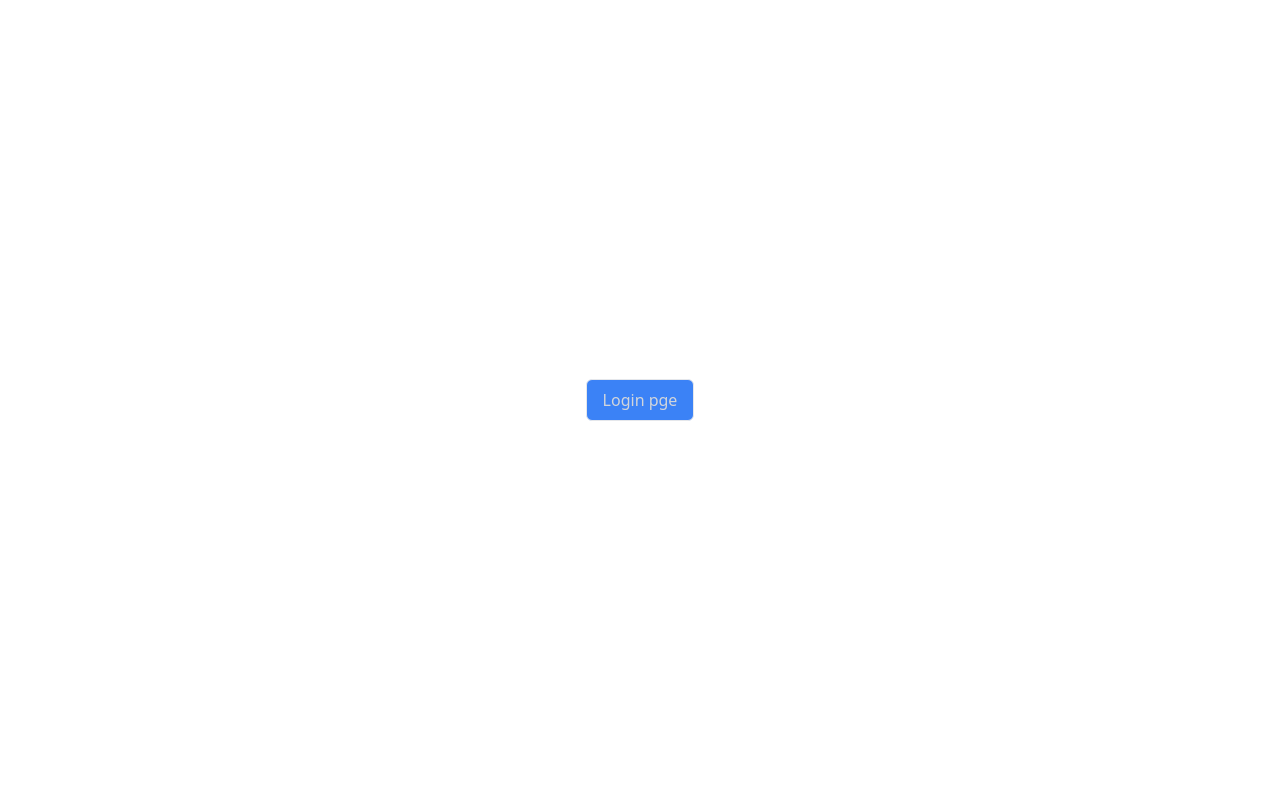
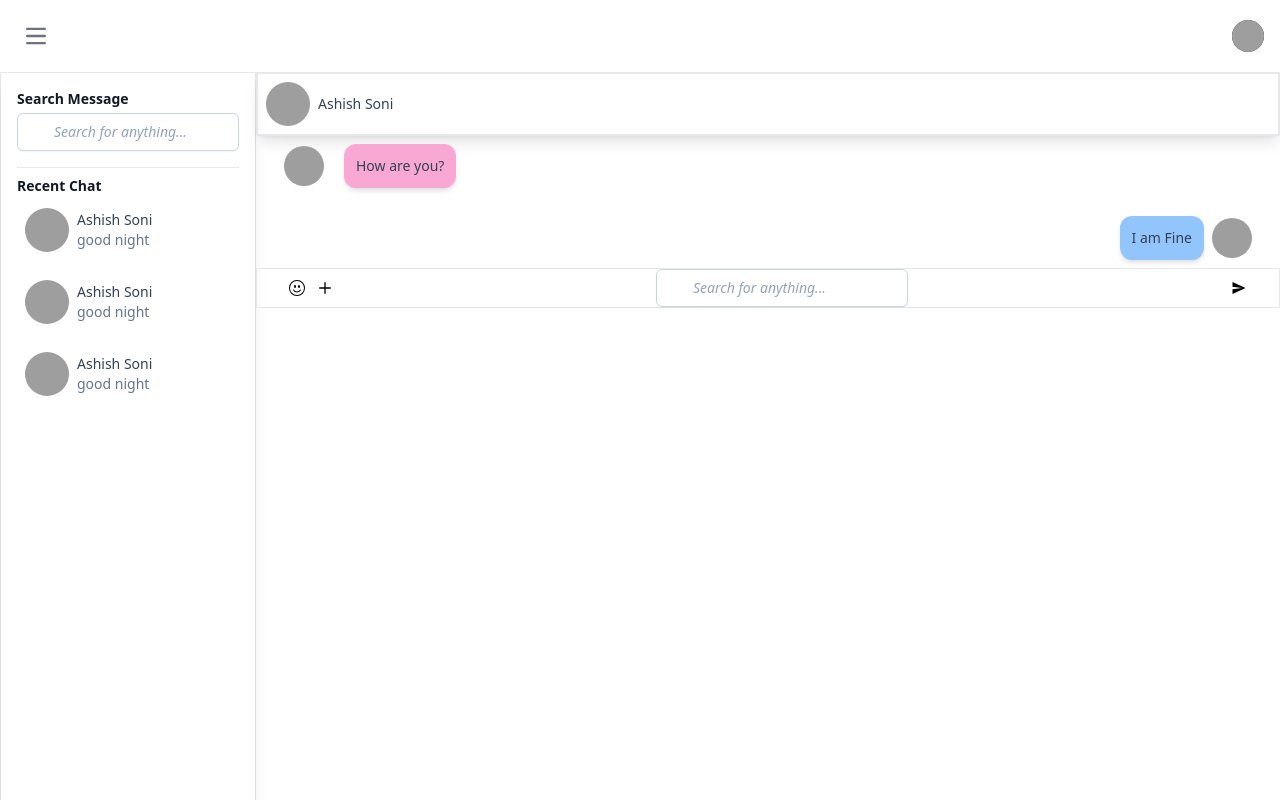
Before and after one commit to ashish385/Chat-App, a React (Create React App) app: page / in a window 1280 px wide. Built offline with nearby package versions, Linux system fonts and the light colour scheme; grey boxes are pictures that could not be loaded.

Commit message:
add dashboard

```diff
--- a/package.json
+++ b/package.json
@@ -7,6 +7,7 @@
     "react": "^18.2.0",
     "react-dom": "^18.2.0",
     "react-hot-toast": "^2.4.1",
+    "react-icons": "^4.10.1",
     "react-router-dom": "^6.15.0",
     "react-scripts": "5.0.1",
     "web-vitals": "^2.1.4"
--- /dev/null
+++ b/src/components/LeftBar.jsx
@@ -0,0 +1,81 @@
+import React from 'react'
+
+const LeftBar = () => {
+  return (
+    <>
+      <div className=" w-full h-screen px-4 py-4 shadow-lg">
+        <div className="pb-4">
+          <p className="text-sm mb-1 font-semibold text-gray-900">
+            Search Message{" "}
+          </p>
+          <label className="relative block">
+            <span className="sr-only">Search</span>
+            <span className="absolute inset-y-0 left-0 flex items-center pl-2"></span>
+            <input
+              className="placeholder:italic placeholder:text-slate-400 block bg-white w-full border border-slate-300 rounded-md py-2 pl-9 pr-3 shadow-sm focus:outline-none focus:border-gray-500 focus:ring-gray-500 focus:ring-1 sm:text-sm"
+              placeholder="Search for anything..."
+              type="text"
+              name="search"
+            />
+          </label>
+        </div>
+        <hr />
+        <div className="py-2">
+          <h1 className="text-sm mb-1 font-semibold text-gray-900">
+            Recent Chat
+          </h1>
+
+          <div className="flex flex-col gap-3">
+            <div className="group flex gap-2 items-center rounded-lg px-2 py-2 hover:bg-gray-100">
+              <img
+                className="shrink-0 h-11 w-11 rounded-full"
+                src="https://encrypted-tbn0.gstatic.com/images?q=tbn:ANd9GcTxhtmBqlJilp6X2q2XsYxJ9DVYb_F8x17DjIOJcHtT&s"
+                alt=""
+              />
+              <div className="ltr:ml-3 rtl:mr-3">
+                <p className="text-sm font-medium text-slate-700 ">
+                  Ashish Soni
+                </p>
+                <p className="text-sm font-medium text-slate-500 group-hover:text-slate-400">
+                  good night
+                </p>
+              </div>
+            </div>
+            <div className="group flex gap-2 items-center rounded-lg px-2 py-2 hover:bg-gray-100">
+              <img
+                className="shrink-0 h-11 w-11 rounded-full"
+                src="https://encrypted-tbn0.gstatic.com/images?q=tbn:ANd9GcTxhtmBqlJilp6X2q2XsYxJ9DVYb_F8x17DjIOJcHtT&s"
+                alt=""
+              />
+              <div className="ltr:ml-3 rtl:mr-3">
+                <p className="text-sm font-medium text-slate-700 ">
+                  Ashish Soni
+                </p>
+                <p className="text-sm font-medium text-slate-500 group-hover:text-slate-400">
+                  good night
+                </p>
+              </div>
+            </div>
+            <div className="group flex gap-2 items-center rounded-lg px-2 py-2 hover:bg-gray-100">
+              <img
+                className="shrink-0 h-11 w-11 rounded-full"
+                src="https://encrypted-tbn0.gstatic.com/images?q=tbn:ANd9GcTxhtmBqlJilp6X2q2XsYxJ9DVYb_F8x17DjIOJcHtT&s"
+                alt=""
+              />
+              <div className="ltr:ml-3 rtl:mr-3">
+                <p className="text-sm font-medium text-slate-700 ">
+                  Ashish Soni
+                </p>
+                <p className="text-sm font-medium text-slate-500 group-hover:text-slate-400">
+                  good night
+                </p>
+              </div>
+            </div>
+          </div>
+        </div>
+      </div>
+    </>
+  );
+}
+
+export default LeftBar
--- /dev/null
+++ b/src/components/RightBar.jsx
@@ -0,0 +1,72 @@
+import React from "react";
+import { BsEmojiSmile } from "react-icons/bs";
+import { HiOutlinePlus } from "react-icons/hi";
+import { IoMdSend } from "react-icons/io";
+
+const RightBar = () => {
+  return (
+    <>
+      <div className="w-full flex flex-col  ">
+        <div className="w-full border-2 shadow-lg ">
+          <div className="group flex gap-2 items-center rounded-lg px-2 py-2 hover:bg-gray-100">
+            <img
+              className="shrink-0 h-11 w-11 rounded-full"
+              src="https://encrypted-tbn0.gstatic.com/images?q=tbn:ANd9GcTxhtmBqlJilp6X2q2XsYxJ9DVYb_F8x17DjIOJcHtT&s"
+              alt=""
+            />
+            <div className="ltr:ml-3 rtl:mr-3">
+              <p className="text-sm font-medium text-slate-700 ">Ashish Soni</p>
+            </div>
+          </div>
+        </div>
+        <div className="  flex flex-col justify-between">
+          <div className="flex flex-col gap-3 px-5">
+            <div className="w-fit flex gap-5 items-center rounded-lg px-2 py-2 ">
+              <img
+                className="shrink-0 h-10 w-10 rounded-full"
+                src="https://encrypted-tbn0.gstatic.com/images?q=tbn:ANd9GcTxhtmBqlJilp6X2q2XsYxJ9DVYb_F8x17DjIOJcHtT&s"
+                alt=""
+              />
+              <div className="ltr:ml-3 rtl:mr-3 shadow-md px-3 py-3 rounded-xl bg-pink-300 ">
+                <p className="text-sm font-medium text-slate-700  ">
+                  How are you?
+                </p>
+              </div>
+            </div>
+            <div className="w-full flex gap-2 items-center justify-end rounded-lg px-2 py-2 hover:bg-gray-100">
+              <div className=" rtl:mr-3 shadow-md px-3 py-3 rounded-xl bg-blue-300 ">
+                <p className="text-sm font-medium text-slate-700 ">I am Fine</p>
+              </div>
+              <img
+                className="shrink-0 h-10 w-10 rounded-full"
+                src="https://previews.123rf.com/images/michaeljung/michaeljung1503/michaeljung150300181/37930818-handsome-young-male-photographer-with-dslr-camera-outdoors.jpg"
+                alt=""
+              />
+            </div>
+          </div>
+        </div>
+        <div className=" h-[20%] w-full flex   justify-between items-center  px-8 border ">
+          <div className="flex items-center gap-3">
+            <BsEmojiSmile />
+            <HiOutlinePlus />
+          </div>
+          <label className="relative block">
+            <span className="sr-only">Search</span>
+            <span className="absolute inset-y-0 left-0 flex items-center pl-2"></span>
+            <input
+              className="placeholder:italic placeholder:text-slate-400 block bg-white w-full border border-slate-300 rounded-md py-2 pl-9 pr-3 shadow-sm focus:outline-none focus:border-gray-500 focus:ring-gray-500 focus:ring-1 sm:text-sm"
+              placeholder="Search for anything..."
+              type="text"
+              name="search"
+            />
+          </label>
+            <div>
+                      <IoMdSend />
+          </div>
+        </div>
+      </div>
+    </>
+  );
+};
+
+export default RightBar;
--- /dev/null
+++ b/src/components/Topbar.jsx
@@ -0,0 +1,64 @@
+import React from 'react'
+import { Link } from 'react-router-dom';
+
+const Topbar = () => {
+  return (
+    <>
+      <nav className="bg-white border-gray-200 dark:bg-gray-900 sticky" >
+        <div className="max-w-screen-xl flex  items-center justify-between mx-auto p-4">
+          {/* <Link to="/" className="flex items-center">
+            <img
+              src="https://flowbite.com/docs/images/logo.svg"
+              className="h-8 mr-3"
+              alt="Flowbite Logo"
+            />
+            <span className="self-center text-2xl font-semibold whitespace-nowrap dark:text-white">
+              Char-App
+            </span>
+          </Link> */}
+
+          <div className="flex items-center ">
+            <button
+              data-collapse-toggle="navbar-user"
+              type="button"
+              className="inline-flex items-center p-2 w-10 h-10 justify-center text-sm text-gray-500 rounded-lg  hover:bg-gray-100 focus:outline-none focus:ring-2 focus:ring-gray-200 dark:text-gray-400 dark:hover:bg-gray-700 dark:focus:ring-gray-600"
+              aria-controls="navbar-user"
+              aria-expanded="false"
+            >
+              <span className="sr-only">Open main menu</span>
+              <svg
+                className="w-5 h-5"
+                aria-hidden="true"
+                xmlns="http://www.w3.org/2000/svg"
+                fill="none"
+                viewBox="0 0 17 14"
+              >
+                <path
+                  stroke="currentColor"
+                  strokeLinecap="round"
+                  strokeLinejoin="round"
+                  strokeWidth={2}
+                  d="M1 1h15M1 7h15M1 13h15"
+                />
+              </svg>
+            </button>
+          </div>
+          <button
+            type="button"
+            className="flex mr-3 text-sm bg-gray-800 rounded-full md:mr-0 focus:ring-4 focus:ring-gray-300 dark:focus:ring-gray-600"
+            id="user-menu-button"
+          >
+            <span className="sr-only">Open user menu</span>
+            <img
+              className="w-8 h-8 rounded-full"
+              src="https://images.unsplash.com/photo-1575936123452-b67c3203c357?ixlib=rb-4.0.3&ixid=M3wxMjA3fDB8MHxzZWFyY2h8Mnx8aW1hZ2V8ZW58MHx8MHx8fDA%3D&w=1000&q=80"
+              alt="user photo"
+            />
+          </button>
+        </div>
+      </nav>
+    </>
+  );
+}
+
+export default Topbar
--- a/src/pages/Home.jsx
+++ b/src/pages/Home.jsx
@@ -1,14 +1,26 @@
 import React from 'react'
-import { Link } from 'react-router-dom'
+
+import Topbar from '../components/Topbar';
+import LeftBar from '../components/LeftBar';
+import RightBar from '../components/RightBar';
 
 const Home = () => {
   return (
-    <div>
-          <div className=' w-full h-screen flex justify-center items-center'>
-              <button className='px-4 py-2 rounded-md border bg-blue-500 hover:bg-blue-700 text-gray-300'><Link to={"/login"}>Login pge</Link></button>
-       </div>
-    </div>
-  )
+    <>
+      <div className='fixed w-full'>
+        <Topbar />
+
+        <div className="flex ">
+          <div className="w-[20%] border">
+            <LeftBar />
+          </div>
+          <div className="w-[80%]">
+            <RightBar />
+          </div>
+        </div>
+      </div>
+    </>
+  );
 }
 
 export default Home
--- a/src/pages/Signup.jsx
+++ b/src/pages/Signup.jsx
@@ -1,5 +1,5 @@
-import React, { useState, useNavigate } from 'react'
-import { Link } from 'react-router-dom';
+import React, { useState } from 'react'
+import { Link, useNavigate } from 'react-router-dom';
 import {app} from "../firebase"
 import { getAuth, createUserWithEmailAndPassword,updateProfile } from "firebase/auth";
 import { toast } from 'react-hot-toast';
@@ -8,7 +8,7 @@ const auth = getAuth(app);
 
 
 const Signup = () => {
-  // const navigate = useNavigate();
+  const navigate = useNavigate();
   const initialValues = {
     name: "",
     email: "",
@@ -43,12 +43,13 @@ const Signup = () => {
         })
         console.log(user);
         toast.success("Signup Successfully!")
-        // navigate("/login")
+        navigate("/login")
       })
       .catch((err) => {
         setSubmitButtonDisabled(false);
-        setErrorMsg(err);
+        setErrorMsg(err.message);
         console.log("error ", err);
+        toast.error(err.message)
       });
     console.log(formdata);
   }
@@ -91,7 +92,7 @@ const Signup = () => {
                 className="px-2 py-1 border rounded-lg focus:outline-none focus:ring-1 bg-gray-100 focus:ring-slate-300 text-gray-500"
               />
             </label>
-            <p className="px-2 text-pink-600">{errorMsg}</p>
+            <p className="px-2 text-pink-600 text-center">{errorMsg}</p>
             <button
               onClick={handleSubmit}
               disabled={submitButtonDisabled}
```
Also changed, not shown: src/pages/Login.jsx (+12 -10 lines), 1 other file (tests, documents, lock files or other folders).
